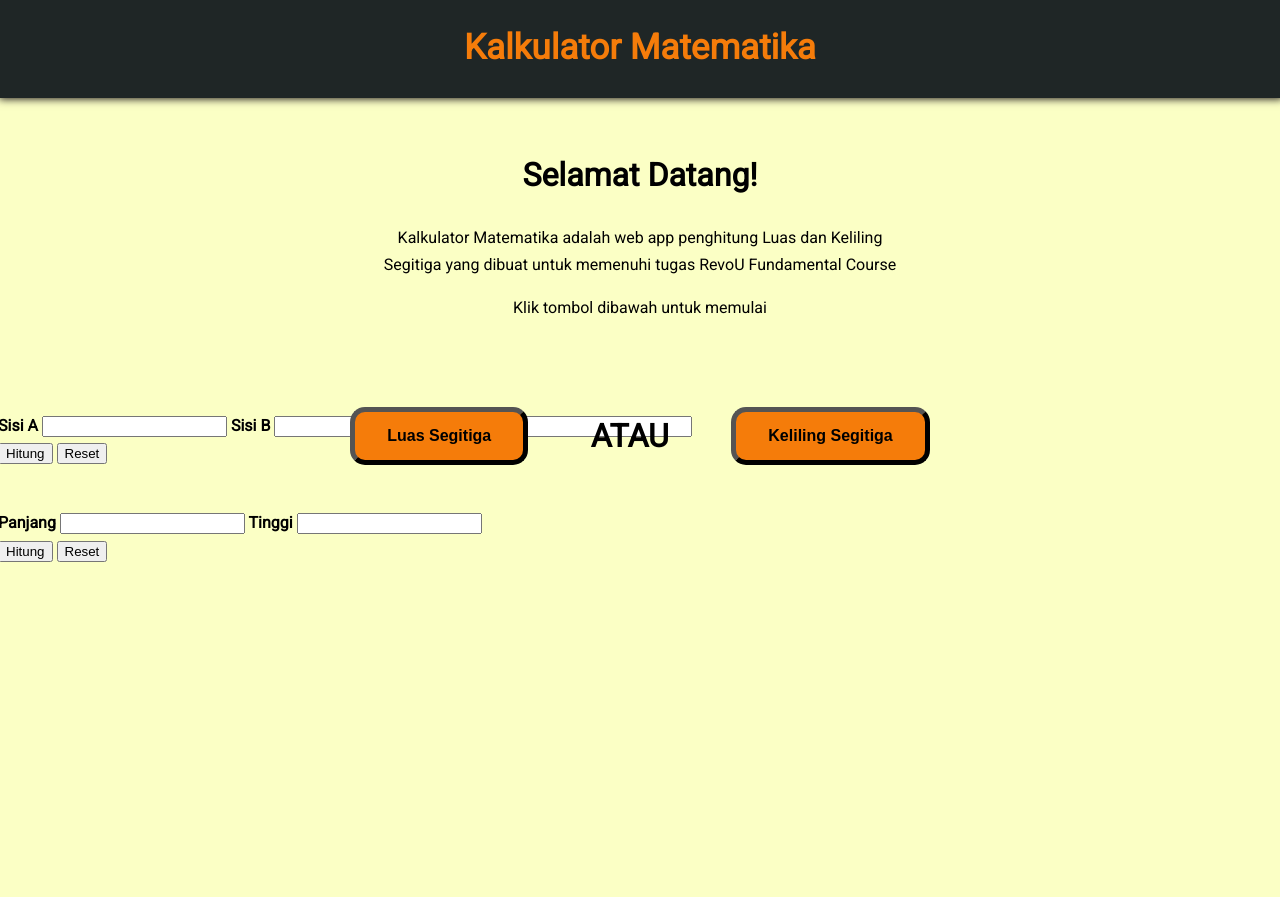
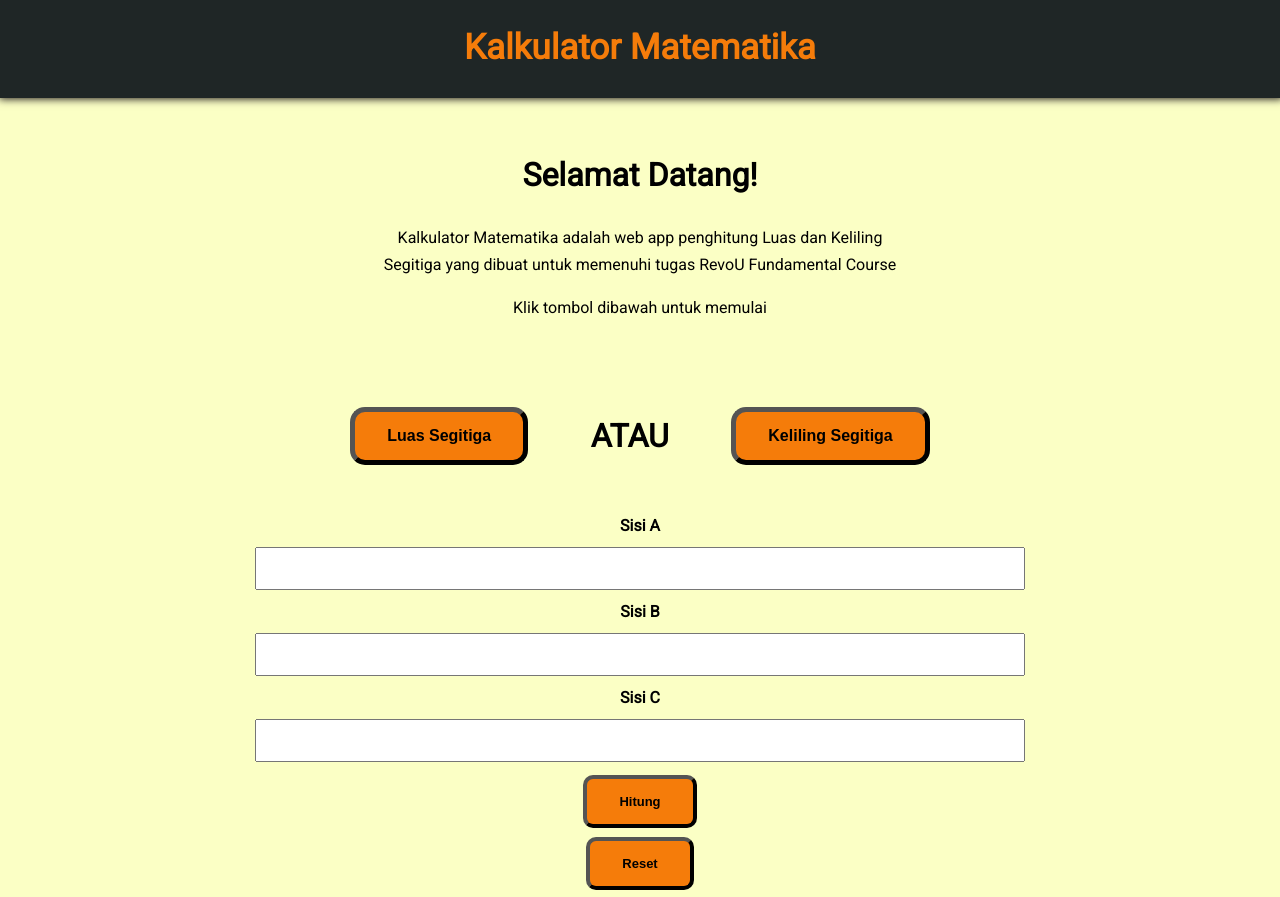
Before and after one commit to revou-fundamental-course/25-dec-23-Aldimilan, a plain HTML site: page index.html in a window 1280 px wide. Shown: the top 897 px of the page. Before the commit the page ends 800 px from the top, so only its background shows below. Drawn offline with Linux system fonts and the light colour scheme.

Commit message:
changes2

```diff
--- a/css/style.css
+++ b/css/style.css
@@ -63,6 +63,31 @@ body{
     font-size: 16px;
 }
 
+.buttonb {
+    border-radius: 10px;
+    background-color: hsl(29, 92%, 50%);;
+    border-color: #000000;
+    border-width: 4px;
+    color: black;
+    padding: 15px 32px;
+    margin-top: 10px;
+    margin: 2%;
+    text-align: center;
+    display: inline-block;
+    font-size: 13px;
+    font-weight: bold;
+    transition-duration: 0.4s;
+
+}
+.buttonb:hover {
+    border-radius: 10px;
+    background-color: #000000;
+    color: hsl(29, 92%, 50%);
+    padding: 15px 32px;
+    text-align: center;
+    display: inline-block;
+    font-size: 13px;
+}
 
 .container{
     text-align: center;
@@ -73,3 +98,40 @@ body{
     margin-inline-start: 30%;
     margin-inline-end: 30%;
 }
+
+
+.list-container{
+    text-align: center;
+    font-weight: bold;
+    justify-items: center;
+    margin-top: 100px;
+    margin-bottom: 50px;
+    margin-inline-start: 20%;
+    margin-inline-end: 20%;
+
+}
+
+input[type=text] {
+    text-align: center;
+    width: 100%;
+    padding: 12px 20px;
+    margin: 8px 0;
+    box-sizing: border-box;
+
+}
+
+
+.footer {
+    background-color: #1f2626;
+    width: 100%;
+    height: 100px;
+    display: flex;
+    justify-content: center;
+    box-shadow: 1px 1px 8px rgb(66, 66, 66);
+    margin-bottom: -10px;
+    padding: 0;
+    margin-top: 10%;
+    color: #fffffb;
+    text-align: center;
+    font-weight: lighter;
+}
--- a/index.html
+++ b/index.html
@@ -15,7 +15,7 @@
     <h1>Kalkulator Matematika</h1>
   </header>
 
-  <main class="main-contents">
+  <main>
     <div class="container">
       <h1>Selamat Datang!</h1>
       <p>Kalkulator Matematika adalah web app penghitung Luas dan Keliling Segitiga yang dibuat untuk memenuhi tugas RevoU Fundamental Course</p>
@@ -27,22 +27,24 @@
       <button class="button" id="keliling-button" onclick="location.href='#keliling'">Keliling Segitiga</button>
   </div>
 
-  <div>
+  <div class="list-container">
     <!-- Luas Segitiga -->
     <div>
       <img src="" alt="">
     </div>
-    <div>
+    <div class="input-container">
       <label for="sisia">Sisi A</label>
       <input type="text">
+
       <label for="sisib">Sisi B</label>
       <input type="text">
+
       <label for="sisic">Sisi C</label>
       <input type="text">
     </div>
     <div>
-      <button>Hitung</button>
-      <button>Reset</button>
+      <button class="buttonb" onclick="">Hitung</button>
+      <button class="buttonb" onclick="">Reset</button>
     </div>
     <div class="result">
       <p></p>
@@ -51,21 +53,22 @@
 
 
   </div>
-  <div>
+  <div class="list-container">
     <!-- Keliling Segitiga -->
     <div>
       <img src="" alt="">
 
     </div>
-    <div>
+    <div class="input-container">
       <label for="panjang">Panjang</label>
       <input type="text">
+
       <label for="tinggi">Tinggi</label>
       <input type="text">
     </div>
     <div>
-      <button>Hitung</button>
-      <button>Reset</button>
+      <button class="buttonb" onclick="">Hitung</button>
+      <button class="buttonb" onclick="">Reset</button>
     </div>
     <div class="result">
       <p></p>
@@ -75,7 +78,9 @@
   </div>
   </main>
 
-
+  <footer class="footer">
+    <p>by Aldi Milansyah Putra | Gmail : aldimilansyahputra@gmail.com</p>
+  </footer>
 
 
 </body>
```
